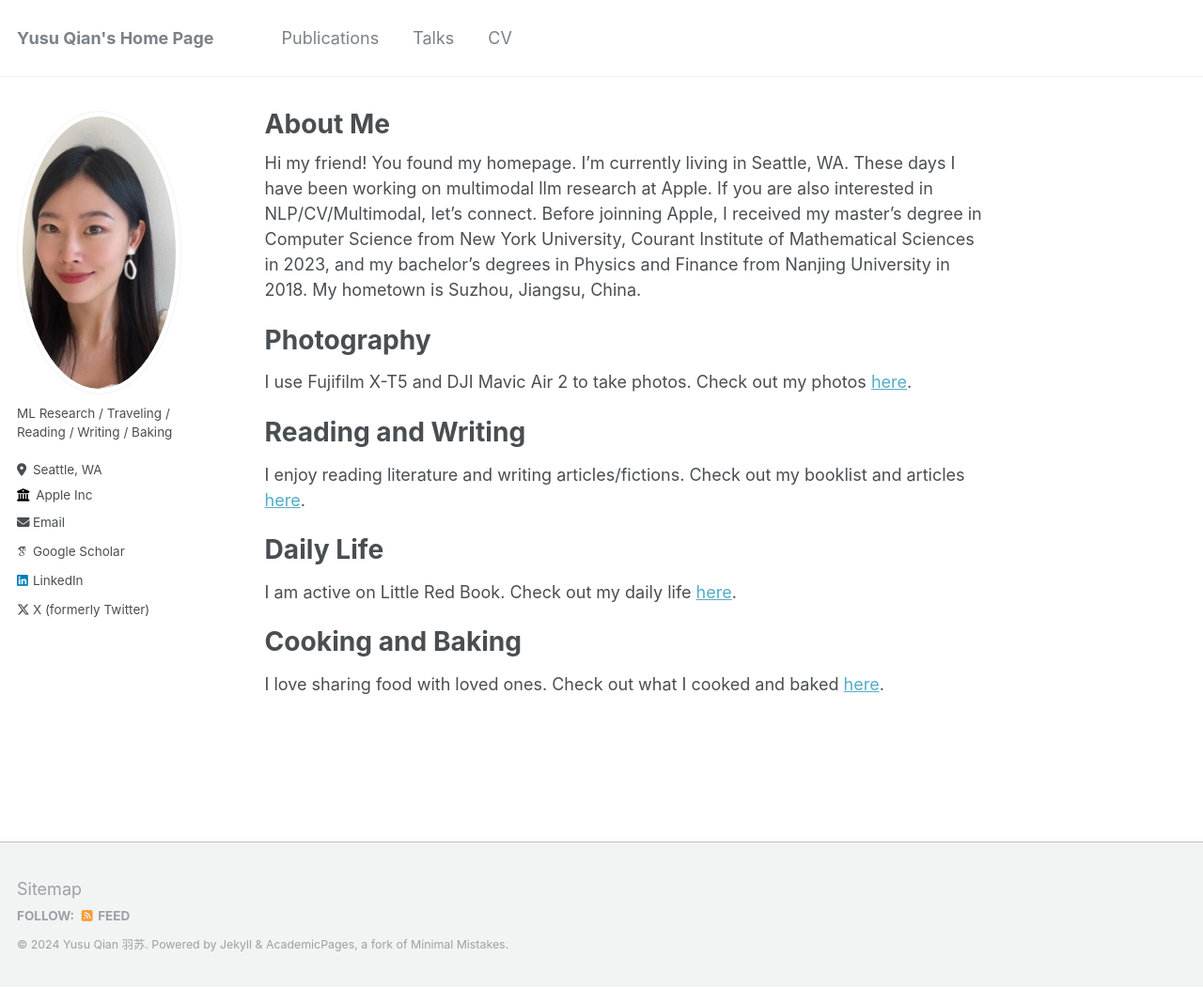
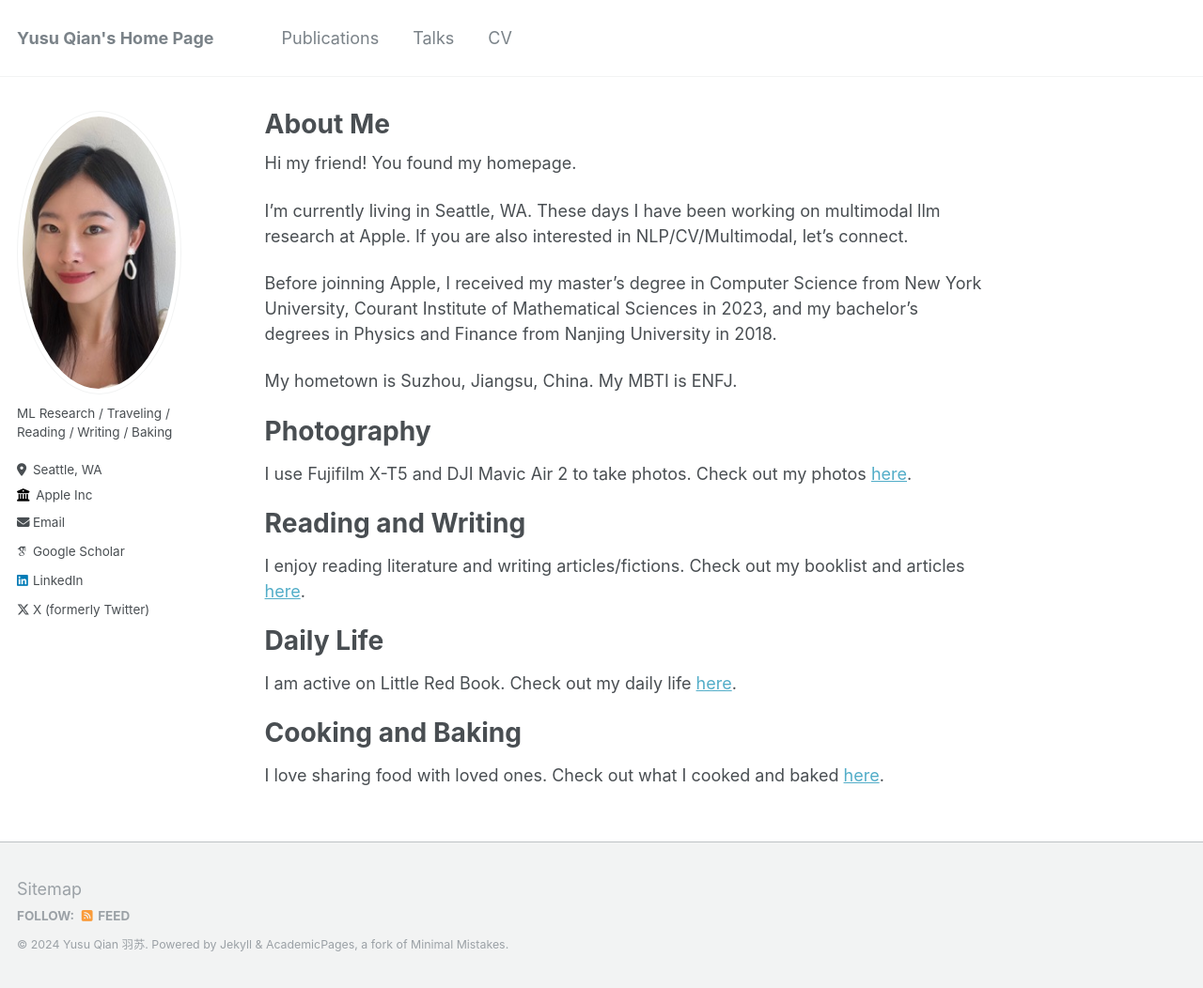
Before and after one commit to sueqian6/sueqian6.github.io, a Jekyll site: the page built from _pages/about.md, in a window 1280 px wide and 1052 px high. Shown: the whole window at 94% size. Built offline with Jekyll 4.4.1, drawn with Linux system fonts in a browser that asks for light colours; some web fonts are replaced.

Commit message:
Update about.md

```diff
--- a/_pages/about.md
+++ b/_pages/about.md
@@ -8,9 +8,12 @@ redirect_from:
 ---
 
 Hi my friend! You found my homepage.
+
 I'm currently living in Seattle, WA. These days I have been working on multimodal llm research at Apple. If you are also interested in NLP/CV/Multimodal, let's connect.
+
 Before joinning Apple, I received my master's degree in Computer Science from New York University, Courant Institute of Mathematical Sciences in 2023, and my bachelor's degrees in Physics and Finance from Nanjing University in 2018.
-My hometown is Suzhou, Jiangsu, China.
+
+My hometown is Suzhou, Jiangsu, China. My MBTI is ENFJ.
 
 
 Photography
```
